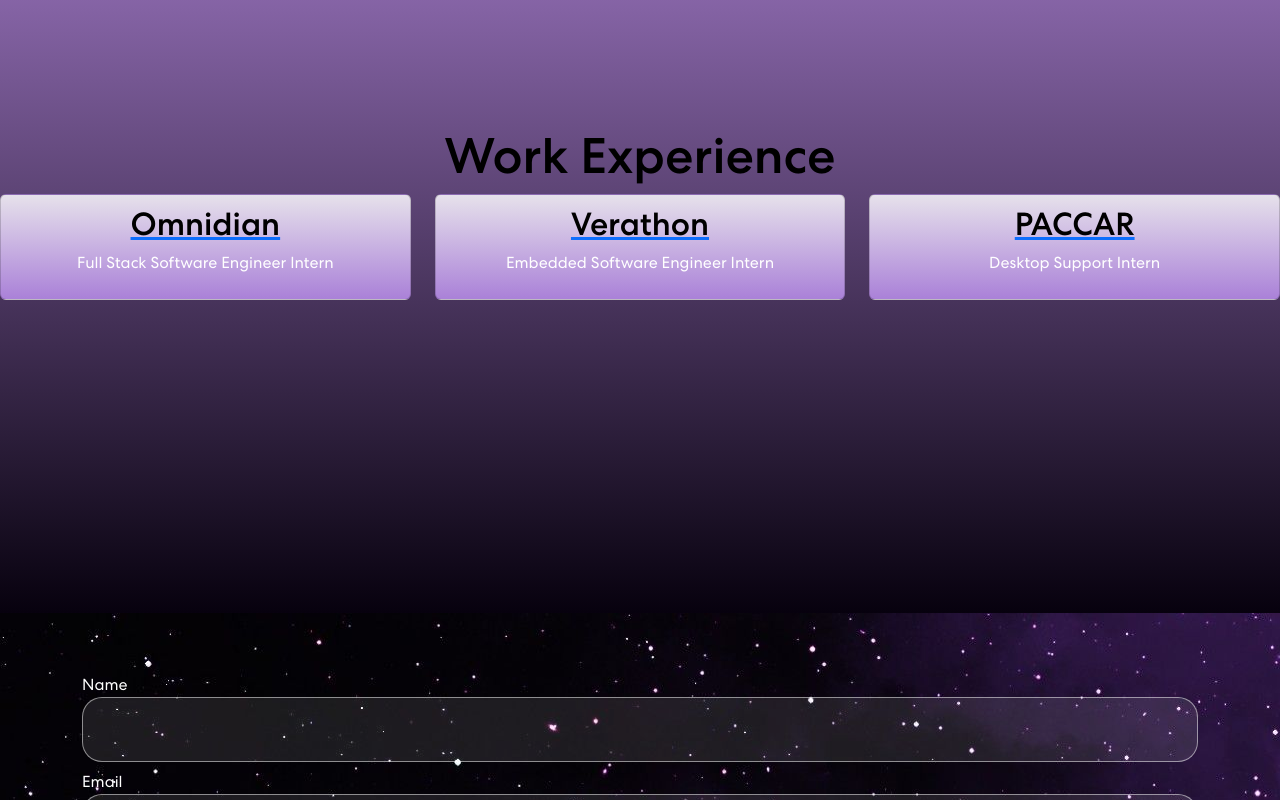
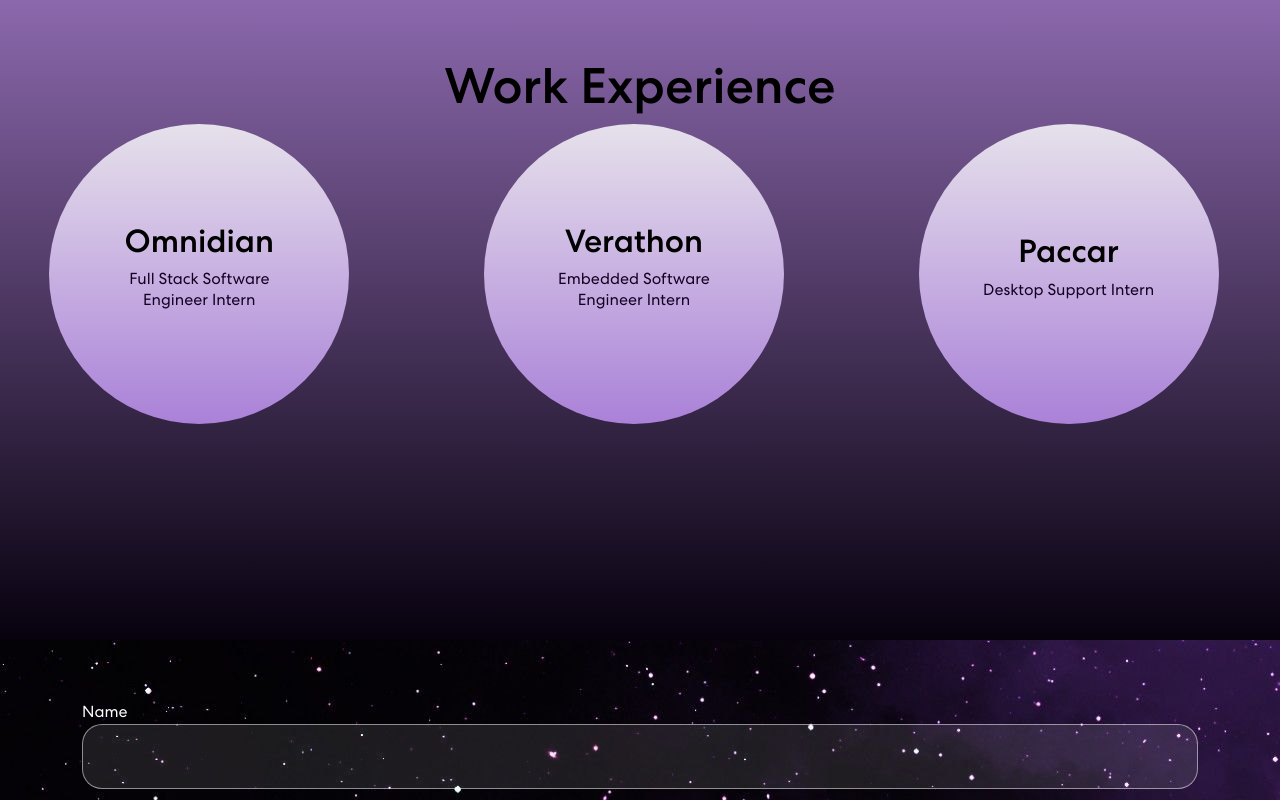
Before and after one commit to Freedmk/freedmk.github.io, a React (Create React App) app: page / in a window 1280 px wide. Shown: the part 1560-2360 px from the top of the page. Built offline with nearby package versions, Linux system fonts and the light colour scheme.

Commit message:
style changes to work cards and blurb updated

```diff
--- a/src/Application.css
+++ b/src/Application.css
@@ -409,20 +409,27 @@
     font-size: 50px;
 }
 /*card*/
-.card {
+.buttons {
+    flex: display;
     padding: 10px 50px 10px 50px;
+    margin-left: 12%;
+    width: 300px;
+    height: 300px;
+    border-radius: 50%;
     background: linear-gradient(#e6e1eb, #aa81d8);
+    text-decoration: none;
 }
-.card h2 {
+.experience h2 {
     text-align: center;
     color: #000000;
 }
-.card h2:hover {
-    color: #ac82d4;
-    text-decoration: none;
+.buttons:hover {
+    color: #002ead;
+    transition: 0.7s;
 }
-.card p {
+.buttons p {
     text-align: center;
+    color: #140122;
 }
 /************ Resume Css ************/
 .resume {
--- a/src/components/Banner.tsx
+++ b/src/components/Banner.tsx
@@ -57,7 +57,8 @@
                         </h1>
                         <p className="blurb">
                             I am a graduate from Western Washington Universiy where I earned a Bachelor of Science in Computer Science and a Bachelor of Arts in Music. I am currently looking for a job
-                            in software engineering. Please take a look around to learn more about me and if you're interested in speaking feel free to contact me or connect on LinkedIn!
+                            in software engineering. I am a creative, self-driven programmer motivated to make an impact. Please take a look around to learn more about me and if you're interested in
+                            speaking, download my resume, fill in the email form, and connect with me on LinkedIn!
                         </p>
                     </Col>
                 </Row>
--- a/src/components/Card.tsx
+++ /dev/null
@@ -1,21 +0,0 @@
-import React, { FC, useState } from 'react';
-import logo1 from '../assets/img/omnidian-logo.png';
-
-type CardProps = {
-    company: string;
-    role: string;
-    url: string;
-};
-
-const Card: FC<CardProps> = ({ company, role, url }) => {
-    return (
-        <span className="card">
-            <a href={url}>
-                <h2> {company}</h2>
-            </a>
-            <p>{role}</p>
-        </span>
-    );
-};
-
-export default Card;
--- a/src/components/Experience.tsx
+++ b/src/components/Experience.tsx
@@ -1,5 +1,5 @@
+import React from 'react';
 import { Row, Col } from 'react-bootstrap';
-import WorkCards from './Card';
 import logo1 from '../assets/img/omnidian-logo.png';
 
 export const Experience = () => {
@@ -23,13 +23,28 @@
             <Row>
                 <h1>Work Experience</h1>
                 <Col>
-                    <WorkCards company="Omnidian" role="Full Stack Software Engineer Intern" url="https://www.omnidian.com/" />
+                    <a href="https://www.omnidian.com/">
+                        <button className="buttons">
+                            <h2>Omnidian</h2>
+                            <p>Full Stack Software Engineer Intern</p>
+                        </button>
+                    </a>
                 </Col>
                 <Col>
-                    <WorkCards company="Verathon" role="Embedded Software Engineer Intern" url="https://www.verathon.com/" />
+                    <a href="https://www.verathon.com/">
+                        <button className="buttons">
+                            <h2>Verathon</h2>
+                            <p>Embedded Software Engineer Intern</p>
+                        </button>
+                    </a>
                 </Col>
                 <Col>
-                    <WorkCards company="PACCAR" role="Desktop Support Intern" url="https://www.paccar.com/" />
+                    <a href="https://www.paccar.com/">
+                        <button className="buttons">
+                            <h2>Paccar</h2>
+                            <p>Desktop Support Intern</p>
+                        </button>
+                    </a>
                 </Col>
             </Row>
         </section>
```
